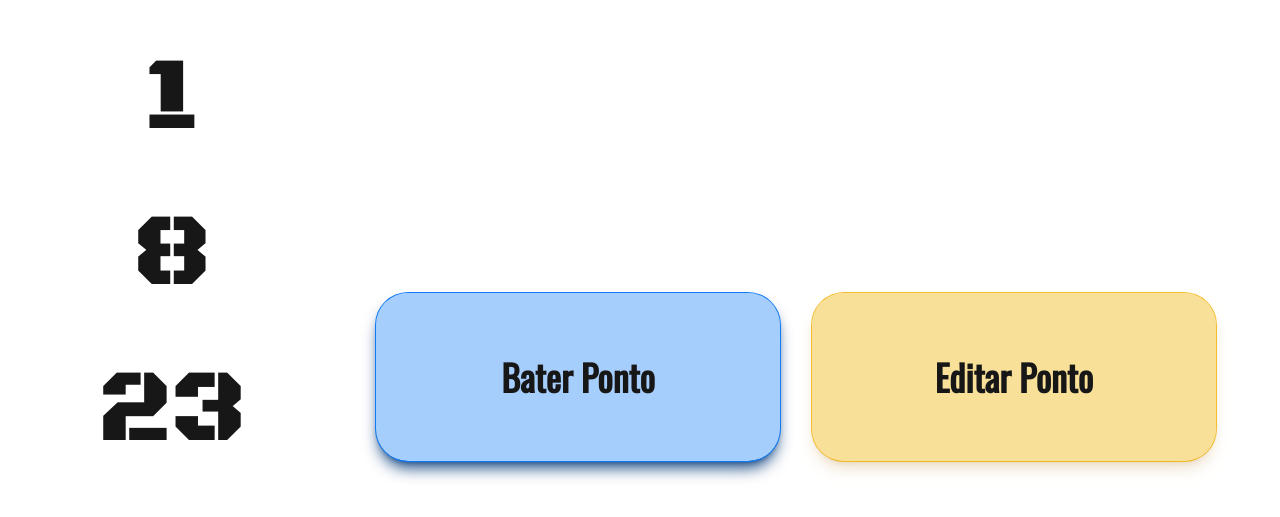
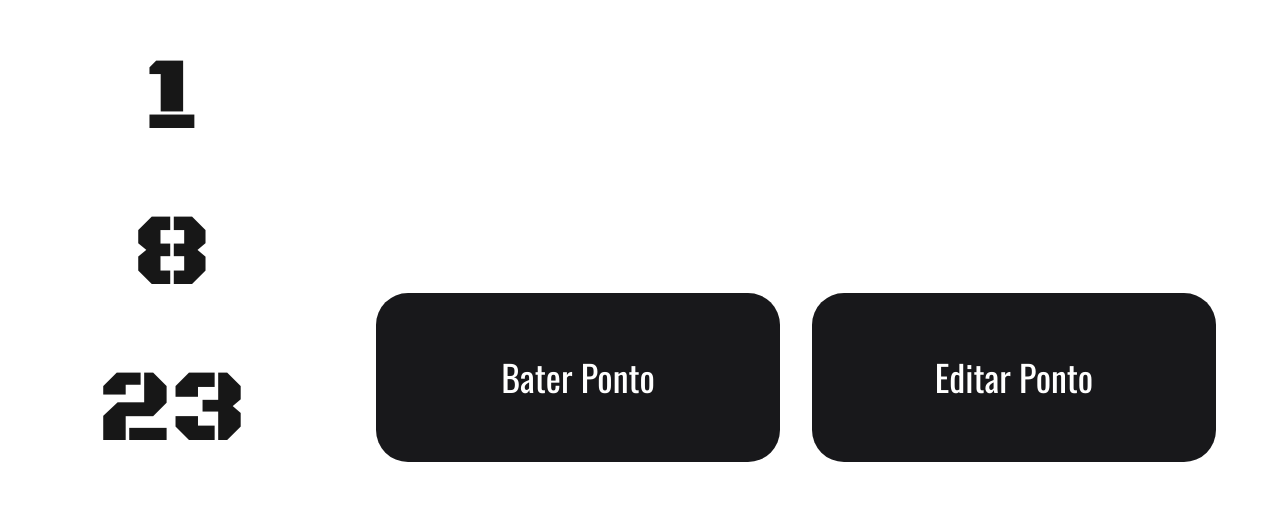
Before and after one commit to Gabriel-Andreoni/sistema-de-ponto, a Next.js app: page / in a window 1280 px wide. Shown: the part 279-796 px from the top of the page. Built offline with nearby package versions, Linux system fonts and the light colour scheme.

Commit message:
Alterações na UI dos botões de ClockIn

```diff
--- a/app/components/ClockInButton/index.tsx
+++ b/app/components/ClockInButton/index.tsx
@@ -1,10 +1,30 @@
 "use client";
 
 export function ClockInButton() {
-    return (
-        <section className="p-8 col-start-2 col-end-5 flex justify-center items-center gap-8 bg-white/10  rounded-4xl ring-1 ring-white/80">
-            <button className="w-6/12 p-16 bg-[#0072f559] text-4xl font-bold rounded-4xl ring-1 ring-[#0f7bf7] cursor-pointer shadow-lg shadow-[#023877dc]">Bater Ponto</button>
-            <button className="w-6/12 p-16 bg-yellow-500/40 text-4xl font-bold rounded-4xl ring-1 ring-yellow-500/80 shadow-lg shadow-yellow-700/20 cursor-pointer">Editar Ponto</button>
-        </section>
-    )
+  return (
+    <section className="p-8 col-start-2 col-end-5 flex justify-center items-center gap-8 bg-white/10  rounded-4xl ring-1 ring-white/80">
+      <button className="w-6/12 p-16 relative overflow-hidden bg-zinc-900 text-white rounded-4xl">
+        <span
+          className="w-full h-full pointer-events-none absolute top-15 -left-145 rounded-full blur-3xl"
+          style={{ background: "#0554f2" }}
+        />
+        <span
+          className="w-full h-full pointer-events-none absolute -top-15 -right-145 rounded-full blur-3xl"
+          style={{ background: "#276bf3" }}
+        />
+        <span className="relative z-10 text-4xl cursor-pointer">Bater Ponto</span>
+      </button>
+       <button className="w-6/12 p-16 relative overflow-hidden bg-zinc-900 text-white rounded-4xl">
+        <span
+          className="w-full h-full pointer-events-none absolute top-15 -left-145 rounded-full blur-3xl"
+          style={{ background: "#0554f2" }}
+        />
+        <span
+          className="w-full h-full pointer-events-none absolute -top-15 -right-145 rounded-full blur-3xl"
+          style={{ background: "#276bf3" }}
+        />
+        <span className="relative z-10 text-4xl cursor-pointer">Editar Ponto</span>
+      </button>
+    </section>
+  );
 }
```
